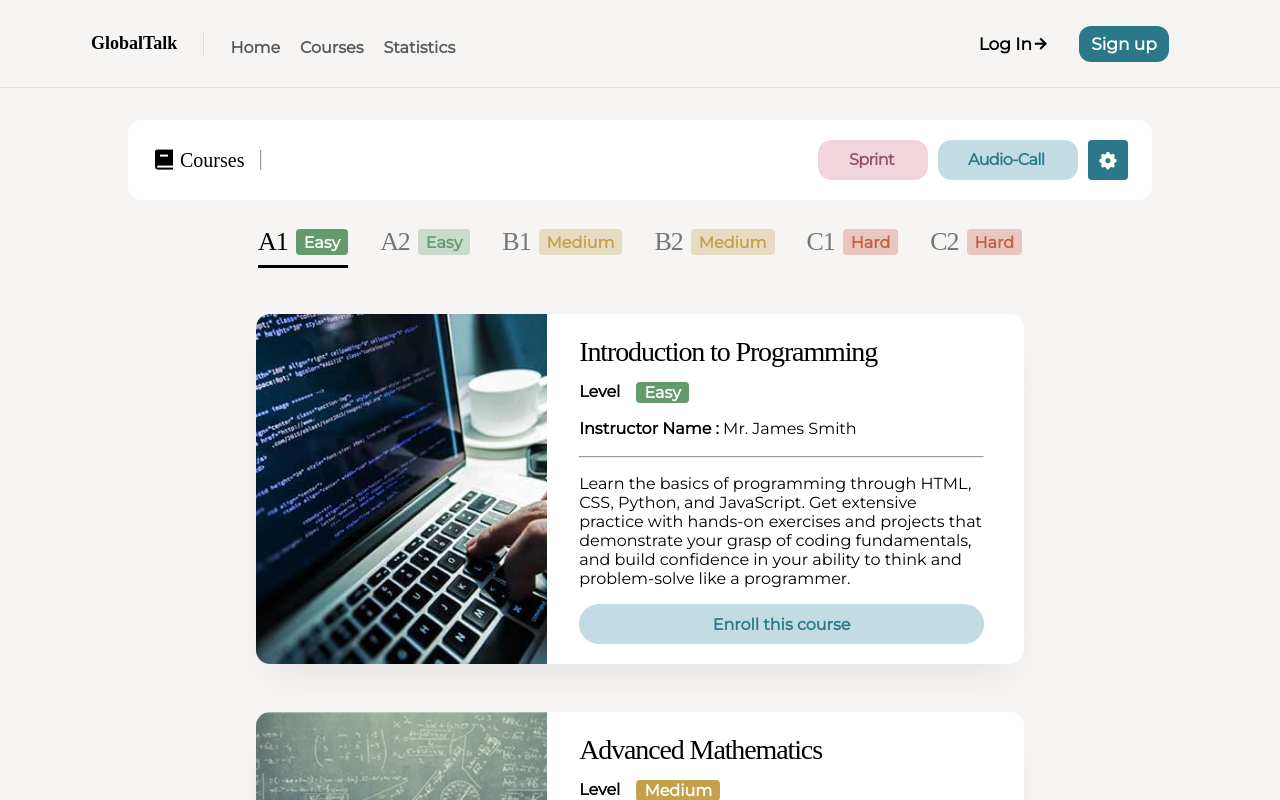
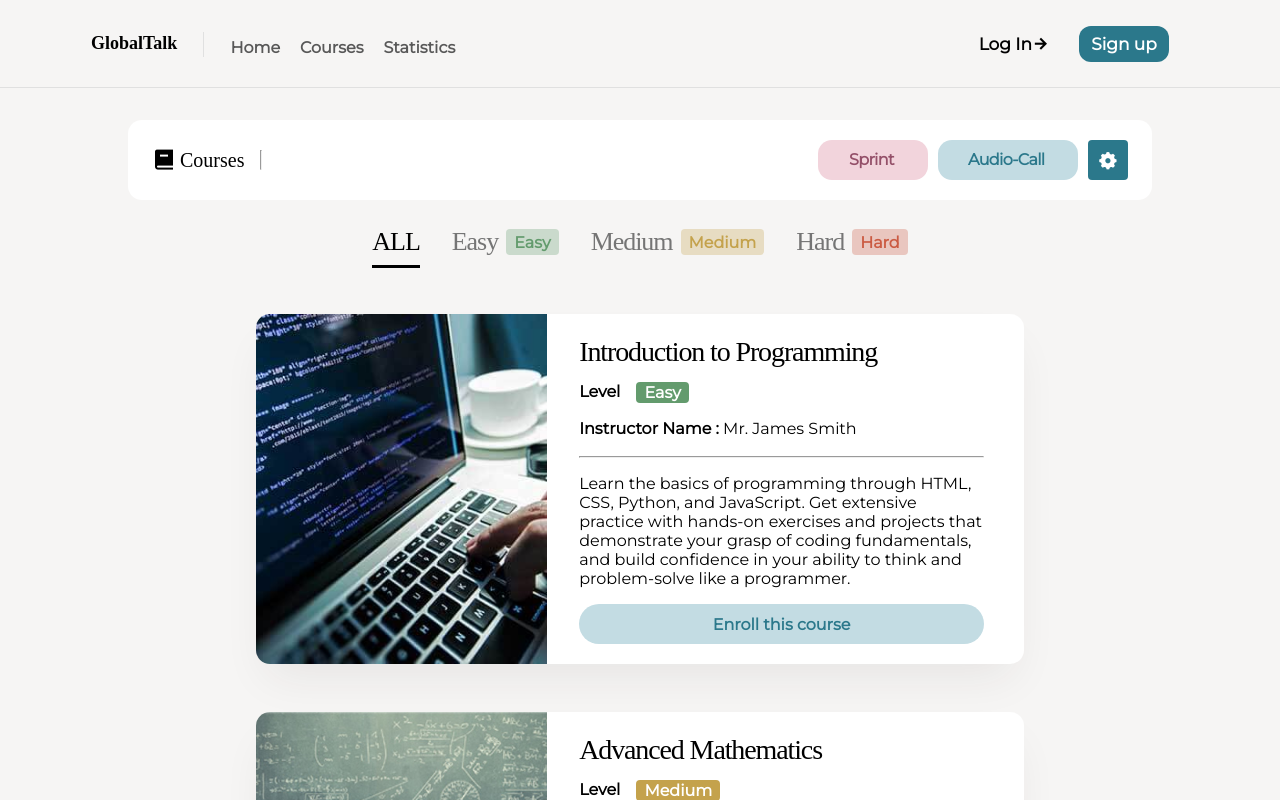
Before and after one commit to thinc-org/hacktoschool-48, a Next.js app in the folder frontend/: page /courses in a window 1280 px wide. Shown: the top 800 px of the page. Built offline with nearby package versions, Linux system fonts and the light colour scheme; a web font is replaced by a local one.

Commit message:
Course UI update

```diff
--- a/frontend/pages/courses.js
+++ b/frontend/pages/courses.js
@@ -70,27 +70,18 @@ export default function course() {
 
                 <div className={coursePageStyles.levels}>
                     <div className={coursePageStyles.valid_levelItem}>
-                        <span>A1</span>
-                        <div className={coursePageStyles.valid_batchEasy}><p>Easy</p></div>
+                        <span>ALL</span>
                     </div>
                     <div className={coursePageStyles.levelItem}>
-                        <span>A2</span>
+                        <span>Easy</span>
                         <div className={coursePageStyles.batchEasy}><p>Easy</p></div>
                     </div>
                     <div className={coursePageStyles.levelItem}>
-                        <span>B1</span>
+                        <span>Medium</span>
                         <div className={coursePageStyles.batchMedium}><p>Medium</p></div>
                     </div>
                     <div className={coursePageStyles.levelItem}>
-                        <span>B2</span>
-                        <div className={coursePageStyles.batchMedium}><p>Medium</p></div>
-                    </div>
-                    <div className={coursePageStyles.levelItem}>
-                        <span>C1</span>
-                        <div className={coursePageStyles.batchHard}><p>Hard</p></div>
-                    </div>
-                    <div className={coursePageStyles.levelItem}>
-                        <span>C2</span>
+                        <span>Hard</span>
                         <div className={coursePageStyles.batchHard}><p>Hard</p></div>
                     </div>
                 </div>
```
